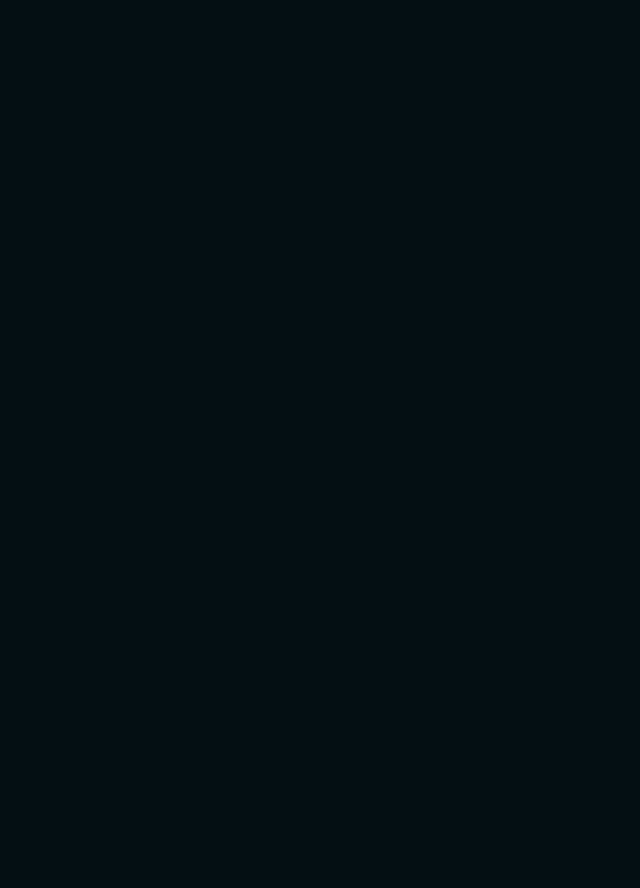
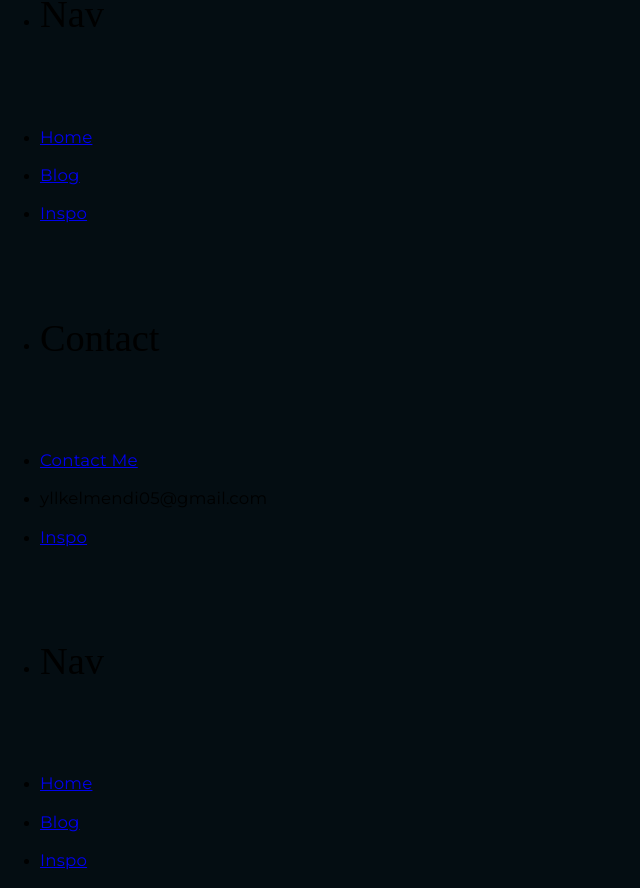
Before and after one commit to YlliLimited/Blog_Website, a React (Vite) app in the folder Blog/: page / in a window 1280 px wide. Shown: the part 1739-2627 px from the top of the page, without its empty margins (0-640 px from the left). Before the commit the page ends 1640 px from the top, so only its background shows below. Built offline with nearby package versions, Linux system fonts and the light colour scheme; a web font is replaced by a local one.

Commit message:
new file:   Blog/src/assets/Components/Footer/Footer.module.css 	new file:   Blog/src/assets/Components/Footer/Footer.jsx 	modified:   Blog/src/assets/Pages/Home.jsx

```diff
--- /dev/null
+++ b/Blog/src/assets/Components/Footer/Footer.jsx
@@ -0,0 +1,60 @@
+import { Link, Outlet } from "react-router-dom";
+import styles from "./Footer.module.css";
+
+function Footer () {
+  return (
+    <>
+
+    <div className="footerParent">
+
+      <ul className={styles.footerUl}>
+        <li className={styles.footerHeader}>
+          <h6>Nav</h6>
+        </li>
+
+        <li>
+          <Link to={"/"}><p>Home</p></Link>
+        </li>
+        <li><Link to={"/Blog/"}><p>Blog</p></Link></li>
+        <li><Link to={"/Website_Inspo/"}><p>Inspo</p></Link></li>
+      </ul>
+
+
+
+
+      <ul className={styles.footerUl}>
+        <li className={styles.footerHeader}>
+          <h6>Contact</h6>
+        </li>
+
+        <li>
+          <Link to={"/"}><p>Contact Me</p></Link>
+        </li>
+        <li><p>yllkelmendi05@gmail.com</p></li>
+        <li><Link to={"/Website_Inspo/"}><p>Inspo</p></Link></li>
+      </ul>
+
+
+
+
+      <ul className={styles.footerUl}>
+        <li className={styles.footerHeader}>
+          <h6>Nav</h6>
+        </li>
+
+        <li>
+          <Link to={"/"}><p>Home</p></Link>
+        </li>
+        <li><Link to={"/Blog/"}><p>Blog</p></Link></li>
+        <li><Link to={"/Website_Inspo/"}><p>Inspo</p></Link></li>
+      </ul>
+
+    </div>
+
+    <Outlet/>
+
+    </>
+  )
+}
+
+export default Footer;
--- a/Blog/src/assets/Pages/Home.jsx
+++ b/Blog/src/assets/Pages/Home.jsx
@@ -1,6 +1,7 @@
 import Navbar from "../Components/Navbar/Navbar";
 import Hero from "../Components/Hero/Hero";
 import Article from "../Components/Article/Article";
+import Footer from "../Components/Footer/Footer";
 
 function Home () {
   return (
@@ -15,7 +16,6 @@ function Home () {
       {/* Recent Blogs */}
         <section className={"recentBlogs"}>
 
-
             <h3 className={"recentBlogsTitle"}>Recent Blogs</h3>
 
 
@@ -27,11 +27,15 @@ function Home () {
 
             </div>
 
-            <div style={{width: "100%", height: "1px", position: "relative"}}></div>
+        </section>
+
+        <div style={{width: "100%", height: "1px", position: "relative"}}></div>
+      {/* Recent Blogs End */}
 
 
-        </section>
-      {/* Recent Blogs End */}
+      {/* Footer */}
+        <Footer/>
+      {/* Footer End */}
 
     </>
   )
```
Also changed, not shown: Blog/src/assets/Components/Footer/Footer.module.css (added).
